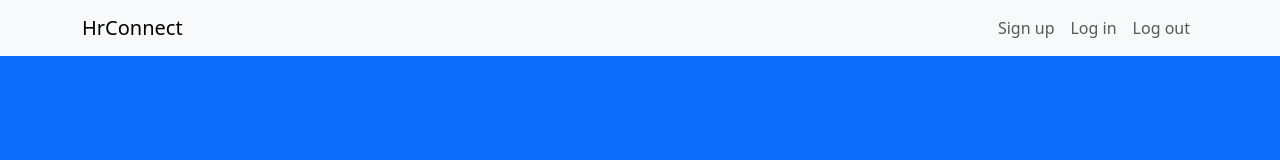
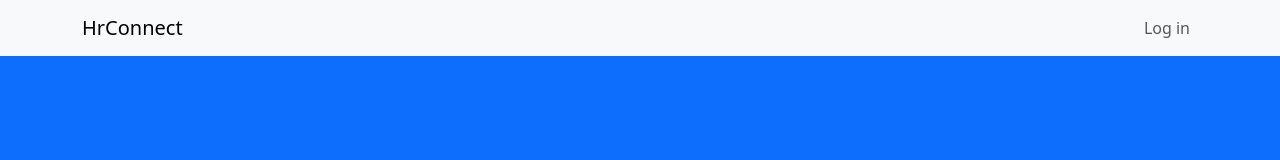
Before and after one commit to mwaney/HRconnect, a React (Vite) app in the folder hrClient/: page / in a window 1280 px wide. Shown: the top 160 px of the page. Built offline with nearby package versions, Linux system fonts and the light colour scheme.

Commit message:
Add conditional rendering of links on Navbar

```diff
--- a/hrClient/src/components/NavigationBar/NavigationBar.jsx
+++ b/hrClient/src/components/NavigationBar/NavigationBar.jsx
@@ -1,9 +1,11 @@
 import Container from "react-bootstrap/Container";
 import { Nav, Navbar } from "react-bootstrap";
-import { useNavigate } from "react-router-dom";
+import { useNavigate, useLocation } from "react-router-dom";
 
 function NavigationBar() {
   const navigate = useNavigate();
+  const location = useLocation();
+  const token = localStorage.getItem("token");
 
   const handleLogout = () => {
     localStorage.removeItem("token");
@@ -21,9 +23,11 @@ function NavigationBar() {
             className="justify-content-end"
           >
             <Nav>
-              <Nav.Link href="/">Sign up</Nav.Link>
-              <Nav.Link href="/login">Log in</Nav.Link>
-              <Nav.Link onClick={handleLogout}>Log out</Nav.Link>
+              {location.pathname !== "/" && (
+                <Nav.Link href="/">Sign up</Nav.Link>
+              )}
+              {!token && <Nav.Link href="/login">Log in</Nav.Link>}
+              {token && <Nav.Link onClick={handleLogout}>Log out</Nav.Link>}
             </Nav>
           </Navbar.Collapse>
         </Container>
```
